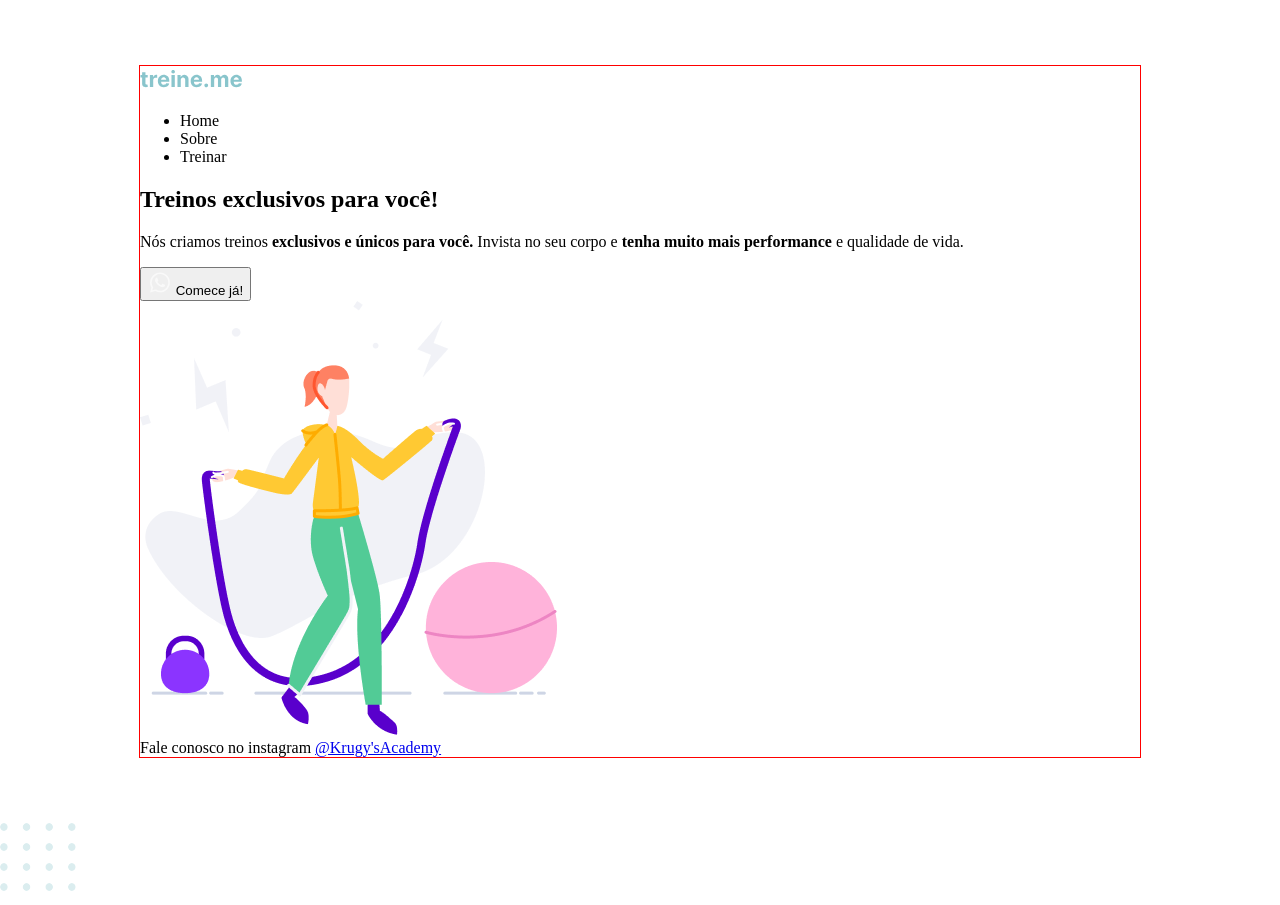
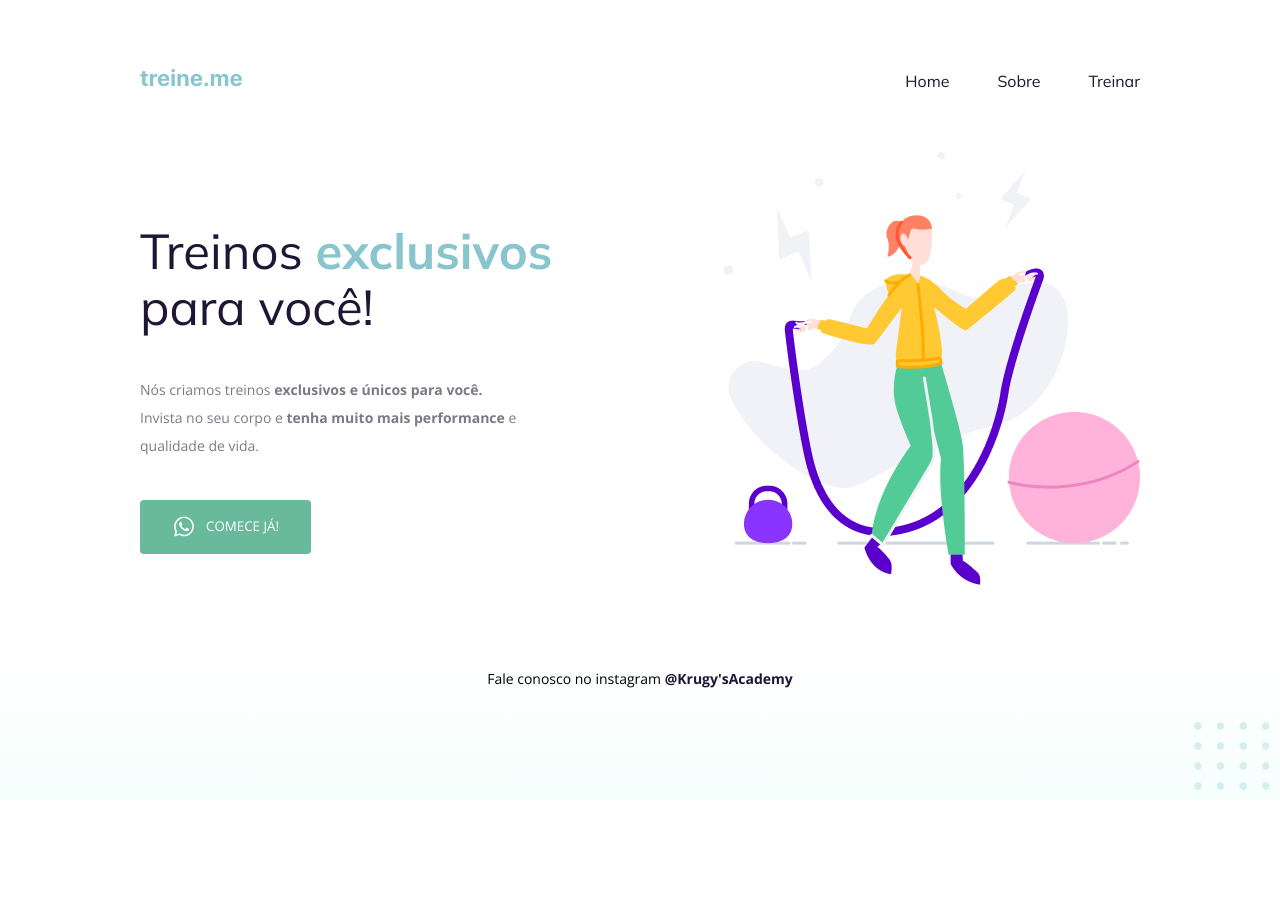
Before and after one commit to moniquedbandas/ProjetoAcademiaRocketseat, a plain HTML site: page index.html in a window 1280 px wide. After the commit the page ends 800 px from the top, so only its background shows below. Drawn offline with nearby package versions, Linux system fonts and the light colour scheme.

Commit message:
Continuação projeto academia

```diff
--- a/css/estilos.css
+++ b/css/estilos.css
@@ -1,9 +1,108 @@
 body {
   margin: 0;
+  font-family: "Open Sans", sans-serif;
+  background: linear-gradient(
+    180deg,
+    rgba(227, 255, 248, 0) 82.08%,
+    rgba(227, 255, 248, 0.38) 100%
+  );
+
+  min-height: 100vh;
 }
 
 .page {
-  border: 1px solid red;
+  /* border: 1px solid red; */
   width: 1000px;
-  margin: 65px auto;
+  margin: 0 auto;
+  padding-top: 65px;
 }
+
+nav {
+  display: flex;
+  justify-content: space-between;
+  align-items: center;
+  margin-bottom: 55px;
+}
+
+ul {
+  display: flex;
+  gap: 48px;
+  list-style-type: none;
+  margin: 0;
+  padding: 0;
+}
+
+a {
+  color: #1f1534;
+  text-decoration: none;
+}
+
+ul li a:hover {
+  font-weight: bold;
+}
+
+h1,
+ul {
+  font-family: "Mulish", sans-serif;
+}
+
+main {
+  display: flex;
+  align-items: center;
+  justify-content: space-between;
+}
+
+h1 {
+  font-size: 49px;
+  line-height: 56px;
+  color: #1f1534;
+  font-weight: normal;
+  width: 490px;
+}
+
+h1 span {
+  color: #89c5cc;
+  font-weight: bold;
+}
+
+section p {
+  font-size: 14px;
+  line-height: 28px;
+  color: #7d7987;
+  width: 440px;
+  margin: 40px 0;
+}
+
+button {
+  color: white;
+  font-family: "Open Sans", sans-serif;
+  text-transform: uppercase;
+  background-color: #69b99d;
+  border: none;
+  border-radius: 4px;
+  padding: 14px 32px 15px;
+  display: inline-flex;
+  align-items: center;
+  justify-content: center;
+  gap: 10px;
+  cursor: pointer;
+}
+button:hover {
+  background-color: #4ea788;
+}
+footer {
+  font-size: 14px;
+  line-height: 28px;
+  text-align: center;
+  margin-top: 80px;
+}
+
+footer a {
+  font-weight: bold;
+}
+
+#balls {
+  position: fixed;
+  bottom: 0;
+  right: 0;
+}
--- a/index.html
+++ b/index.html
@@ -2,32 +2,42 @@
 <html lang="pt-BR">
 
 <head>
+    <link rel="preconnect" href="https://fonts.googleapis.com">
+    <link rel="preconnect" href="https://fonts.gstatic.com" crossorigin>
     <meta charset="UTF-8">
     <meta name="viewport" content="width=device-width, initial-scale=1.0">
+    <link href="https://fonts.googleapis.com/css2?family=Mulish:wght@400;700&family=Open+Sans:wght@400;700&display=swap"
+        rel="stylesheet">
+
     <link rel="stylesheet" href="./css/estilos.css">
     <title>Krugy's Academy</title>
 </head>
 
 <body>
     <div class="page">
-        <header>
-            <img src="imagens/logo.svg" alt="Academy's Krugy">
-            <nav>
-                <ul>
-                    <li>Home</li>
-                    <li>Sobre</li>
-                    <li>Treinar</li>
-                </ul>
-            </nav>
-        </header>
+
+        <nav>
+            <a id="logo" href="#">
+                <img src="imagens/logo.svg" alt="Academy's Krugy">
+            </a>
+            <ul>
+                <li><a href="#">Home</a></li>
+                <li><a href="#">Sobre</a></li>
+                <li><a href="#">Treinar</a></li>
+            </ul>
+        </nav>
 
         <main>
             <section class="text">
-                <h1>Treinos exclusivos para você!</h1>
+                <h1>Treinos <span>exclusivos</span> para você!</h1>
                 <p>
-                    Nós criamos treinos <strong>exclusivos e únicos para você.</strong>
+                    Nós criamos treinos <strong>exclusivos e únicos para você.</strong><br>
                     Invista no seu corpo e <strong>tenha muito mais performance</strong> e qualidade de vida.
                 </p>
+                <!-- <a class="button" href="https://wa.me/5551998852381" target="_blank">
+                    <img src="imagens/whats.svg" alt="ícone do whats">
+                    Comece já!
+                </a> -->
                 <button>
                     <img src="imagens/whats.svg" alt="ícone do whats">
                     Comece já!
@@ -41,7 +51,7 @@
         </footer>
     </div>
 
-    <img src="imagens/balls.svg" alt="Bolinhas no canto inferior direito.">
+    <img id="balls" src="imagens/balls.svg" alt="Bolinhas no canto inferior direito.">
 
 </body>
 
```
